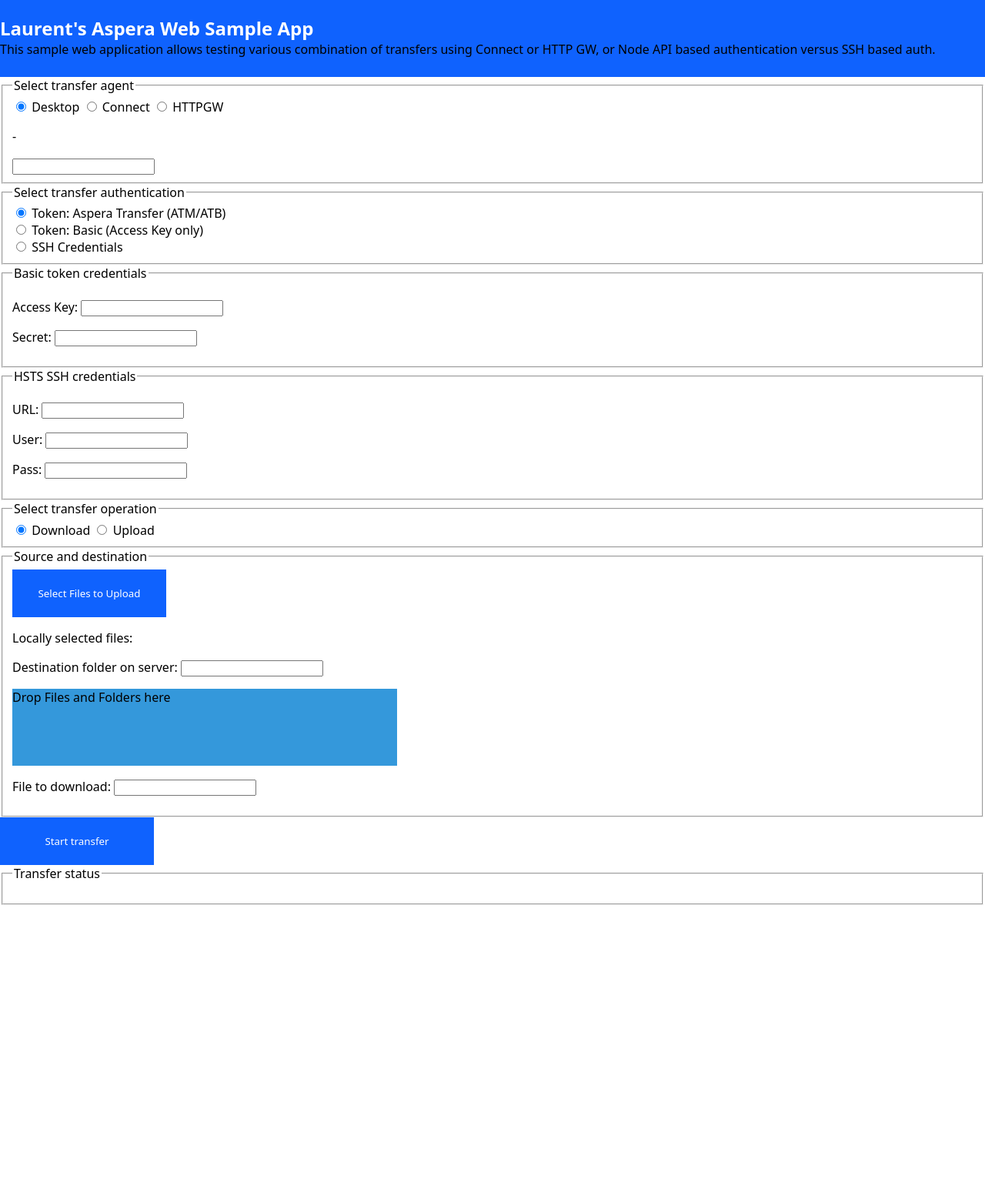
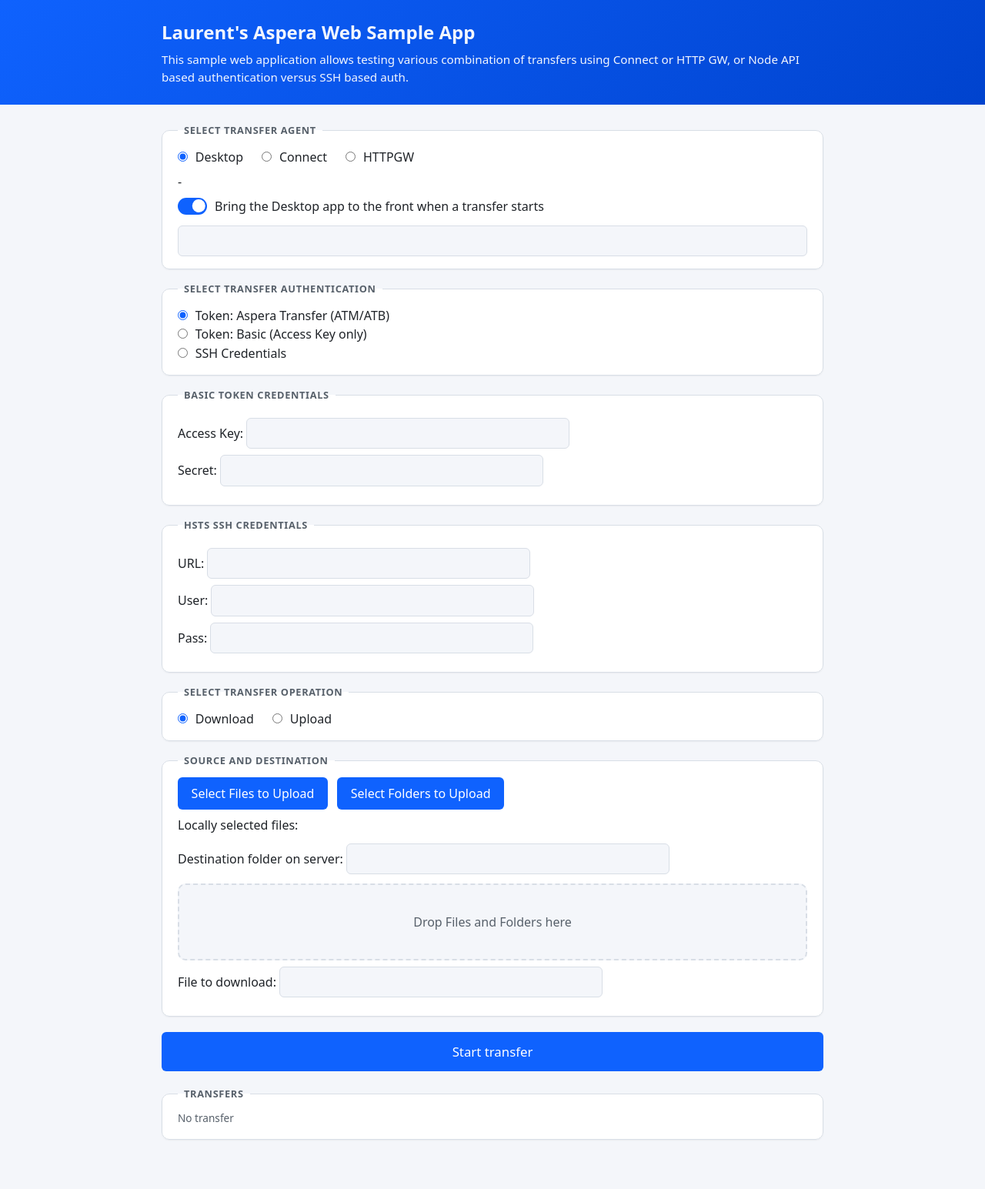
Before and after one commit to laurent-martin/aspera-api-examples, a web app: page / in a window 1280 px wide. Shown: the whole page at 77% size. Before the commit the page ends 1176 px from the top, so only its background shows below. Run offline with its HTML, style and script files only (its server is not run), Linux system fonts and the light colour scheme; data that the repository does not hold is empty.

Commit message:
web: modern look, transfer control, folder upload, Desktop switch, README
- restyle the page (cards, dark mode, switch); status colors readable on both themes
- DISCONNECTED now orange, DEGRADED amber, FAILED red
- list transfers with Stop, Resume and Remove (stopTransfer, resumeTransfer,
  removeTransfer); load existing ones with getAllTransfers
- add folder selection (showSelectFolderDialog)
- add a switch for allow_dialogs (Desktop only), second argument of startTransfer
- README: 'Read this first' flow, make server, prerequisites, config path fixes
- Makefile: message when shutting down the test server

```diff
--- a/web/index.html
+++ b/web/index.html
@@ -32,6 +32,12 @@
     </div>
     <div id="client_info">
       <p id="client_status">-</p>
+    </div>
+    <div id="desktop_options">
+      <label class="switch-label">
+        <input type="checkbox" id="allow_dialogs" checked />
+        Bring the Desktop app to the front when a transfer starts
+      </label>
     </div>
     <input type="text" id="httpgw_url" />
   </fieldset>
@@ -74,6 +80,7 @@
     <legend>Source and destination</legend>
     <div id="upload_selection">
       <button id="btn_select_files">Select Files to Upload</button>
+      <button id="btn_select_folders">Select Folders to Upload</button>
       <p>Locally selected files:
       <div id="upload_files"></div>
       </p>
@@ -86,8 +93,8 @@
   </fieldset>
   <button id="btn_start_transfer">Start transfer</button><br />
   <fieldset>
-    <legend>Transfer status</legend>
-    <pre id="status"></pre>
+    <legend>Transfers</legend>
+    <div id="transfers">No transfer</div>
   </fieldset>
 </body>
 
--- a/web/public/styles.css
+++ b/web/public/styles.css
@@ -1,81 +1,275 @@
+:root {
+  --accent: #0f62fe;
+  --accent-hover: #0050e6;
+  --bg: #f4f6fa;
+  --card: #ffffff;
+  --text: #1f2328;
+  --muted: #57606a;
+  --border: #d8dee6;
+  --radius: 10px;
+  --content-width: 860px;
+  color-scheme: light dark;
+}
+
+@media (prefers-color-scheme: dark) {
+  :root {
+    --accent: #4589ff;
+    --accent-hover: #6ea6ff;
+    --bg: #161616;
+    --card: #262626;
+    --text: #f4f4f4;
+    --muted: #a8a8a8;
+    --border: #393939;
+  }
+}
+
 body {
   margin: 0;
+  padding-bottom: 3rem;
+  background: var(--bg);
+  color: var(--text);
+  font-family: system-ui, "Segoe UI", Roboto, Helvetica, Arial, sans-serif;
+  line-height: 1.5;
 }
 
-body,
-button {
-  font-family: system-ui, "Segoe UI", Roboto, Helvetica, Arial, sans-serif, "Apple Color Emoji", "Segoe UI Emoji", "Segoe UI Symbol";
+a {
+  color: var(--accent);
+  text-decoration: none;
 }
 
-.content {
-  margin-left: auto;
-  margin-right: auto;
-  max-width: 1500px;
+a:hover {
+  text-decoration: underline;
 }
 
+/* ---------- Header ---------- */
+
 header {
-  background-color: #0f62fe;
-  height: 100px;
+  background: linear-gradient(135deg, #0f62fe, #0043ce);
+  color: #ffffff;
+  padding: 1.5rem 1rem;
+  margin-bottom: 1.5rem;
+}
+
+header .content {
+  max-width: var(--content-width);
+  margin: 0 auto;
+  font-size: 0.95rem;
+  opacity: 0.95;
 }
 
 header a {
-  color: white;
+  color: #ffffff;
   display: block;
-  padding: 0;
+}
+
+header a:hover {
+  text-decoration: none;
 }
 
 header h1 {
-  margin: 0;
-  width: auto;
-  padding-top: 20px;
+  margin: 0 0 0.4rem;
+  font-size: 1.5rem;
+  font-weight: 600;
 }
 
-a {
-  color: #0f62fe;
-  text-decoration: none;
+/* ---------- Cards ---------- */
+
+fieldset {
+  box-sizing: border-box;
+  width: min(var(--content-width), calc(100% - 2rem));
+  margin: 0 auto 1rem;
+  padding: 0.75rem 1.25rem 1rem;
+  background: var(--card);
+  border: 1px solid var(--border);
+  border-radius: var(--radius);
+  box-shadow: 0 1px 2px rgba(0, 0, 0, 0.05);
 }
 
-section {
-  margin-top: 50px;
+legend {
+  padding: 0 0.5rem;
+  font-size: 0.8rem;
+  font-weight: 600;
+  letter-spacing: 0.05em;
+  text-transform: uppercase;
+  color: var(--muted);
 }
 
-section li {
-  margin-bottom: 5px;
+fieldset p {
+  margin: 0.5rem 0;
 }
 
-button {
-  color: white;
-  background-color: #0f62fe;
-  border: 20px solid #0000;
-  cursor: pointer;
-  padding-top: 2px;
-  padding-bottom: 2px;
-  /* padding-left: 15px; */
-  /* padding-right: 3px; */
-  width: 200px;
+/* ---------- Form controls ---------- */
+
+input[type="text"],
+input[type="password"] {
+  box-sizing: border-box;
+  width: min(100%, 420px);
+  padding: 0.45rem 0.65rem;
+  font: inherit;
+  color: var(--text);
+  background: var(--bg);
+  border: 1px solid var(--border);
+  border-radius: 6px;
 }
 
-.transfer-btn {
-  background-color: #393939;
-  margin: 10px;
-  padding-bottom: 3px;
-  padding-left: 12px;
-  padding-right: 60px;
-  padding-top: 3px;
+input[type="text"]:focus,
+input[type="password"]:focus {
+  outline: 2px solid var(--accent);
+  outline-offset: 1px;
 }
 
-#results {
-  margin-top: 25px;
+input[type="radio"] {
+  accent-color: var(--accent);
+  margin: 0.35rem 0.35rem 0.35rem 0;
 }
 
-td {
-  vertical-align: top;
+input[type="radio"] + label {
+  margin-right: 1.25rem;
+  cursor: pointer;
+}
+
+#httpgw_url {
+  display: block;
+  margin-top: 0.5rem;
+  width: 100%;
+  max-width: none;
+}
+
+/* Switch: a checkbox displayed as a toggle */
+.switch-label {
+  display: inline-flex;
+  align-items: center;
+  gap: 0.6rem;
+  margin-top: 0.5rem;
+  cursor: pointer;
+}
+
+input[type="checkbox"] {
+  appearance: none;
+  position: relative;
+  flex: none;
+  width: 2.4rem;
+  height: 1.35rem;
+  margin: 0;
+  border-radius: 999px;
+  background: var(--border);
+  cursor: pointer;
+  transition: background 0.15s;
+}
+
+input[type="checkbox"]::after {
+  content: "";
+  position: absolute;
+  top: 0.15rem;
+  left: 0.15rem;
+  width: 1.05rem;
+  height: 1.05rem;
+  border-radius: 50%;
+  background: #ffffff;
+  transition: transform 0.15s;
+}
+
+input[type="checkbox"]:checked {
+  background: var(--accent);
+}
+
+input[type="checkbox"]:checked::after {
+  transform: translateX(1.05rem);
+}
+
+input[type="checkbox"]:focus-visible {
+  outline: 2px solid var(--accent);
+  outline-offset: 2px;
+}
+
+/* ---------- Buttons ---------- */
+
+button {
+  padding: 0.55rem 1.1rem;
+  font: inherit;
+  font-weight: 500;
+  color: #ffffff;
+  background: var(--accent);
+  border: 0;
+  border-radius: 6px;
+  cursor: pointer;
+  transition: background 0.15s;
+}
+
+button:hover {
+  background: var(--accent-hover);
+}
+
+#btn_start_transfer {
+  display: block;
+  width: min(var(--content-width), calc(100% - 2rem));
+  margin: 1.25rem auto;
+  padding: 0.8rem;
+  font-size: 1.05rem;
+}
+
+#btn_start_transfer + br {
+  display: none;
+}
+
+/* ---------- Status and drop area ---------- */
+
+#client_status {
+  margin: 0.5rem 0 0;
+  font-weight: 500;
+}
+
+#upload_selection button + button {
+  margin-left: 0.5rem;
+}
+
+#upload_files {
+  margin-bottom: 0.75rem;
+  color: var(--muted);
+  word-break: break-all;
 }
 
 #drop_area {
-  width: 500px;
+  display: flex;
+  align-items: center;
+  justify-content: center;
+  box-sizing: border-box;
   height: 100px;
-  background-color: #3498db;
+  margin-top: 0.75rem;
+  color: var(--muted);
+  background: var(--bg);
+  border: 2px dashed var(--border);
+  border-radius: var(--radius);
+  transition: background 0.15s;
+}
+
+#transfers {
+  font-size: 0.85rem;
+  color: var(--muted);
+}
+
+.transfer {
+  display: flex;
+  flex-wrap: wrap;
+  align-items: center;
+  gap: 0.5rem;
+  padding: 0.4rem 0;
+  border-bottom: 1px solid var(--border);
+}
+
+.transfer:last-child {
+  border-bottom: 0;
+}
+
+.transfer span {
+  flex: 1 1 20rem;
+  color: var(--text);
+  word-break: break-all;
+}
+
+.transfer button {
+  padding: 0.25rem 0.7rem;
+  font-size: 0.8rem;
 }
 
 /* Ensure the attribute always wins over display: flex/block */
```
Also changed, not shown: web/src/client/client.ts (+101 -13 lines), web/README.md, 1 other file.
